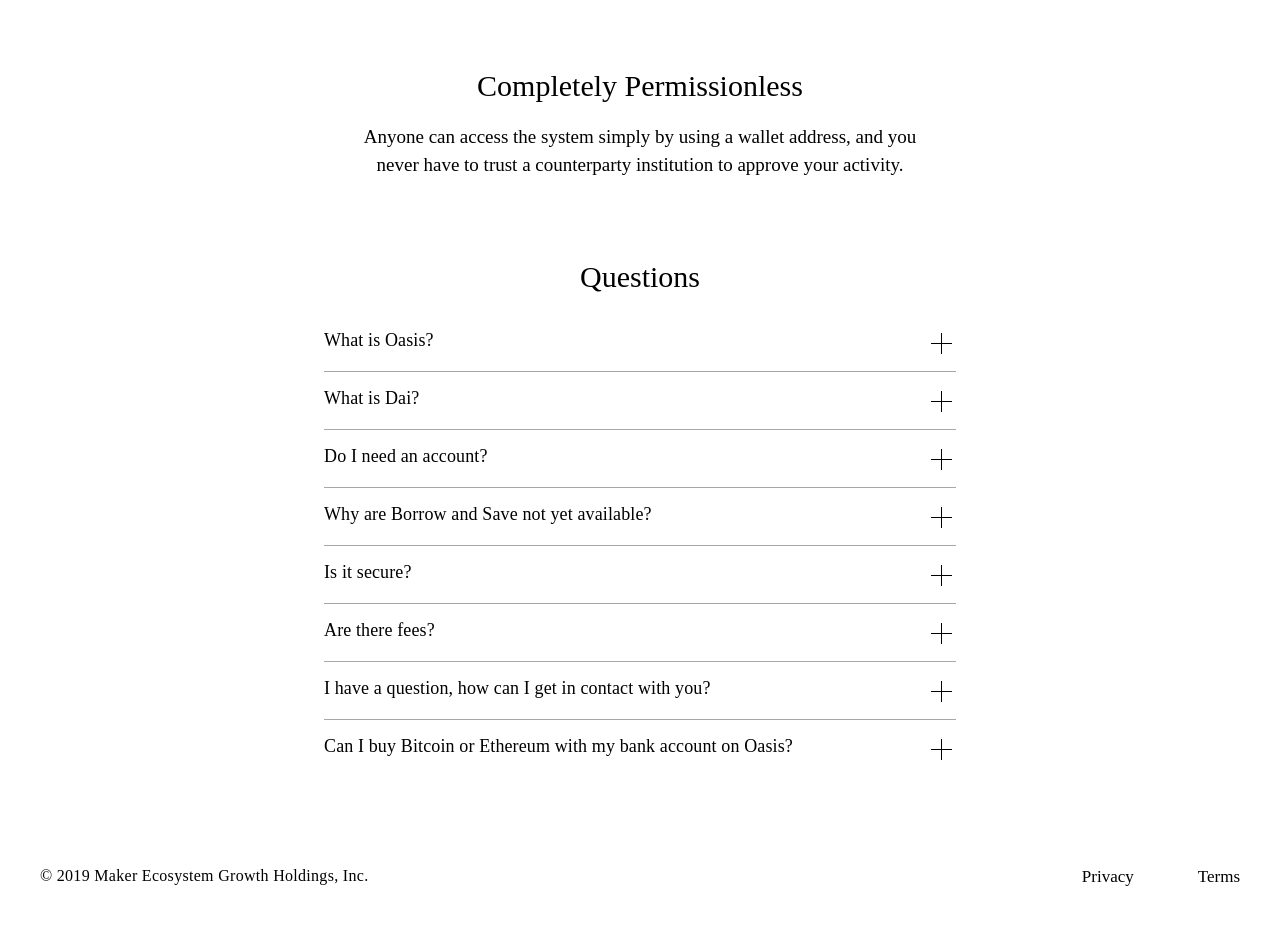
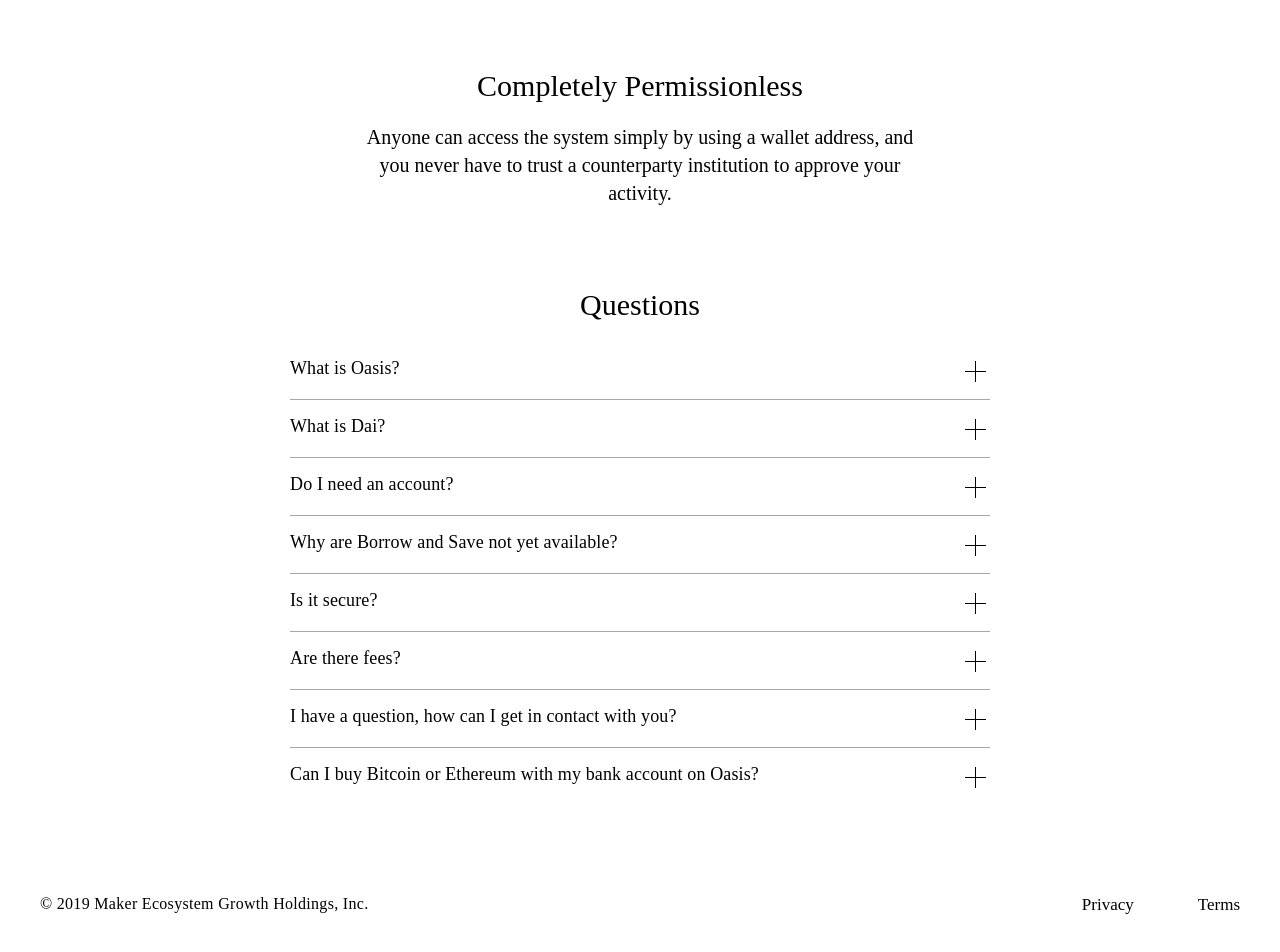
Before and after one commit to cleancoindev/oasis-landing, a Gatsby site: page / in a window 1280 px wide. Shown: the part 1302-2254 px from the top of the page. Built offline with nearby package versions, Linux system fonts and the light colour scheme; Gatsby itself is replaced by a stand-in of ours.

Commit message:
Update css.

```diff
--- a/src/components/layout.js
+++ b/src/components/layout.js
@@ -16,7 +16,7 @@
 
 const Footer = styled.footer`
   margin-top: 90px;
-  margin-bottom: 108px;
+  margin-bottom: 70px;
 
   nav {
     float: right;
--- a/src/pages/index.js
+++ b/src/pages/index.js
@@ -99,7 +99,7 @@
   p {
     max-width: 580px;
     margin: 0 auto;
-    font-size: 19px;
+    font-size: 20px;
     line-height: 28px;
   }
 `
@@ -161,7 +161,7 @@
       <Icon width="22" height="22" style={{ flexGrow: 0, flexShrink: 0 }} />
       <span
         style={{
-          fontSize: "15px",
+          fontSize: "17px",
           lineHeight: "22px",
           marginLeft: "13px",
           flexGrow: 0,
@@ -192,8 +192,8 @@
     max-height: 0;
     overflow: hidden;
     transition: max-height 0.2s ease-in, padding-bottom 0.2s ease-in;
-    font-size: 17px;
-    color: #6f6f6f;
+    font-size: 18px;
+    color: #4A4A4A;
   }
 
   &.active {
@@ -330,7 +330,7 @@
   return (
     <div
       style={{
-        maxWidth: "632px",
+        maxWidth: "700px",
         margin: "0 auto",
         textAlign: "left",
         fontSize: "18px",
```
